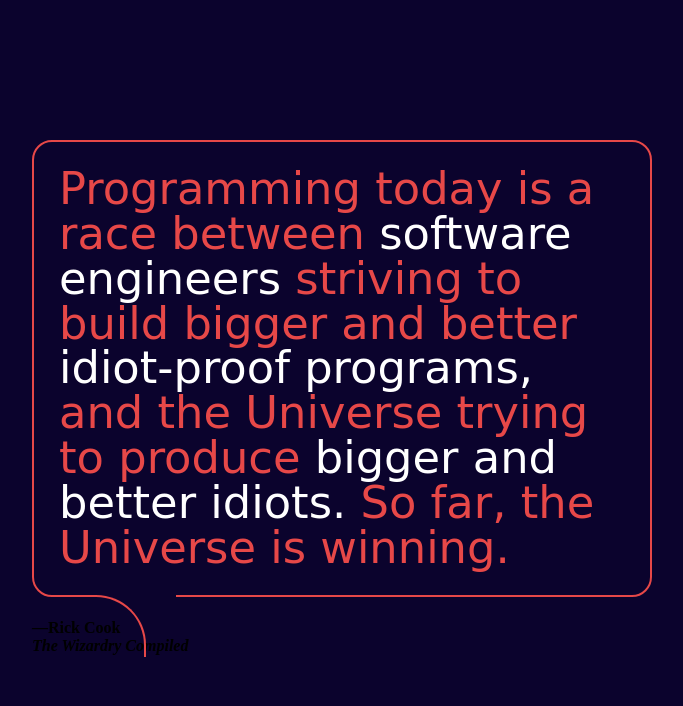
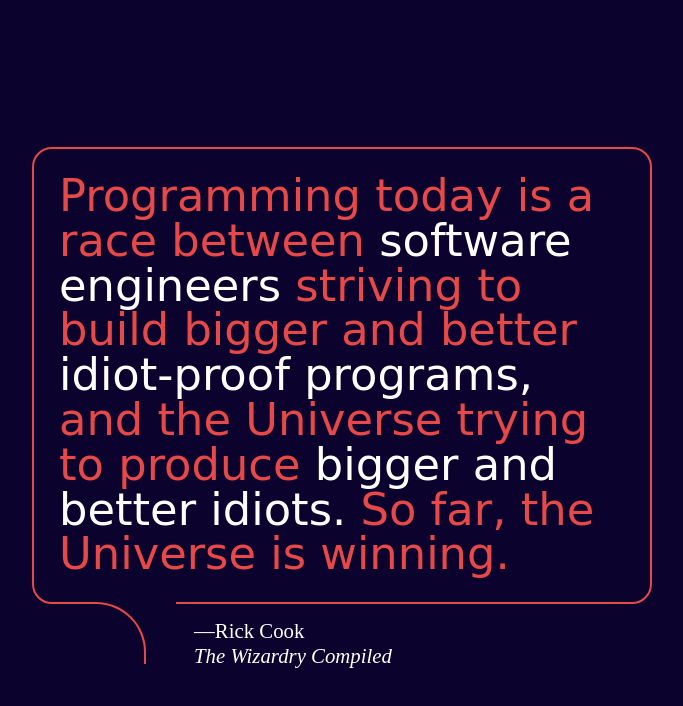
Before and after one commit to thebialy/day29_CSS_blockquote, a plain HTML site: page index.html in a window 1280 px wide. Shown: the whole page, without its empty margins (298-981 px from the left). Drawn offline with Linux system fonts and the light colour scheme.

Commit message:
h4 styled - doing color palette is next

```diff
--- a/style.css
+++ b/style.css
@@ -53,3 +53,16 @@ body {
     left: 50px;
     z-index: 2;
 }
+
+.blockquote h4 {
+    position: relative;
+    color: #ffffff;
+    font-size: 1.3rem;
+    font-weight: 400;
+    line-height: 1.2;
+    margin: 0;
+    padding-top: 15px;
+    z-index: 1;
+    margin-left:150px;
+    padding-left:12px;
+}
```
